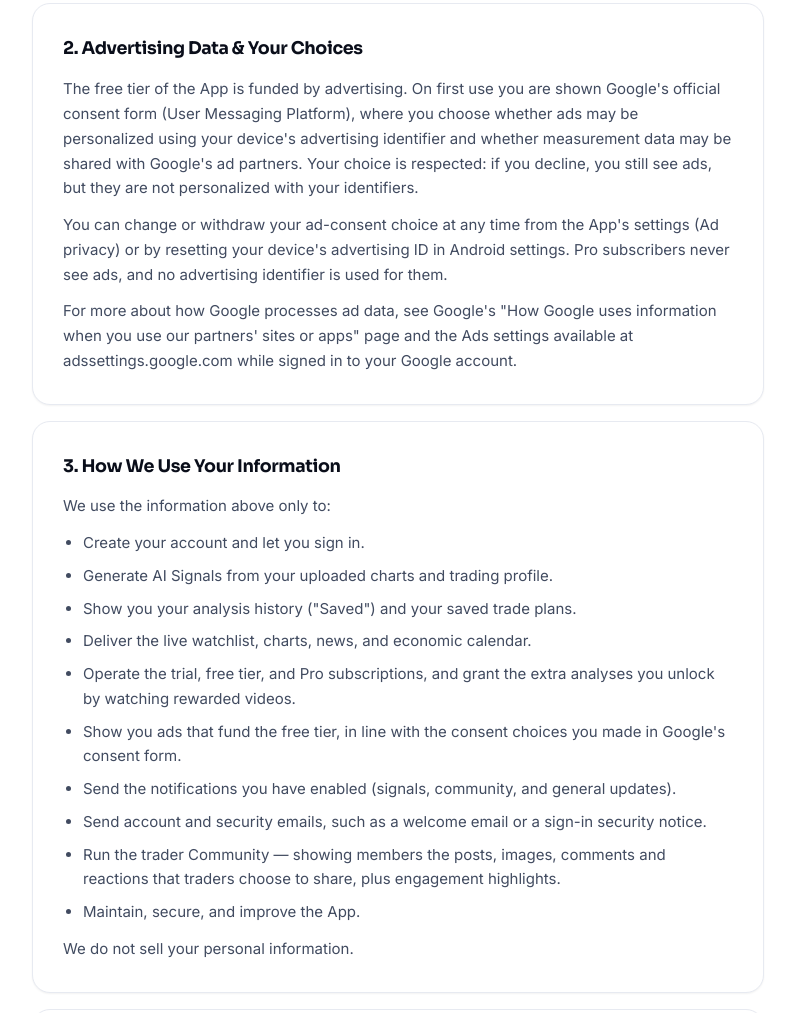
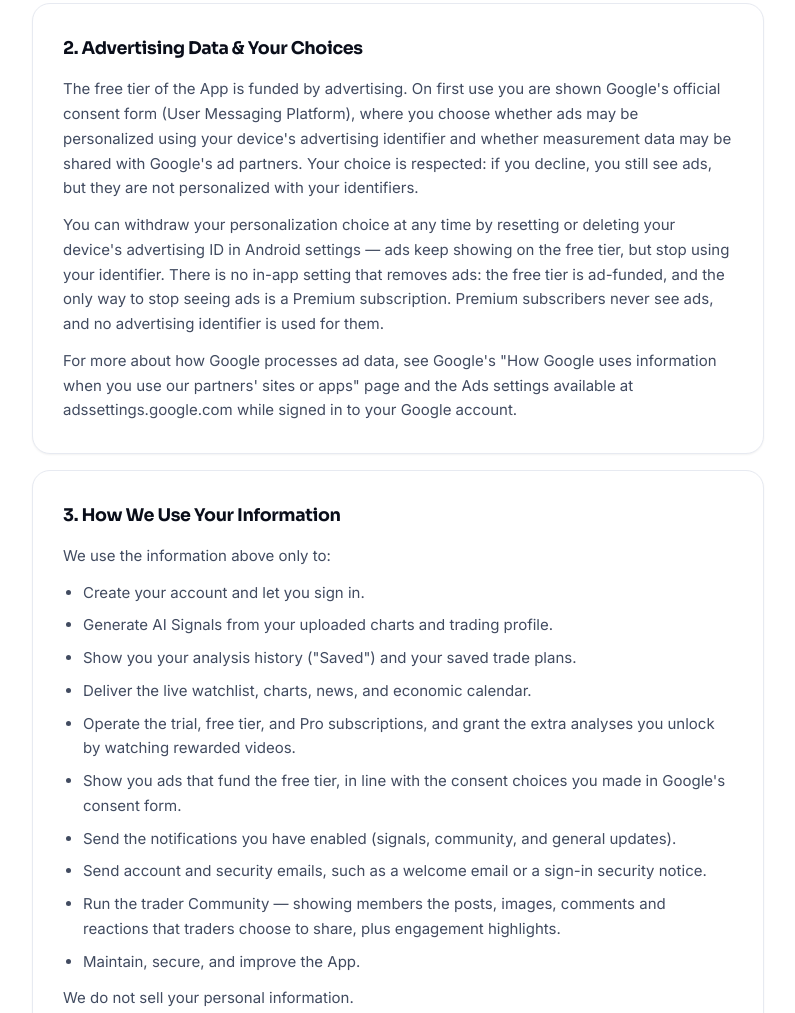
Before and after one commit to kora-messenger/marketscope-site, a plain HTML site: page privacy.html in a window 1280 px wide. Shown: the part 1195-2208 px from the top of the page, without its empty margins (242-1037 px from the left). Drawn offline with Linux system fonts and the light colour scheme.

Commit message:
Help/Privacy: correct ad FAQ — free tier keeps ads (only personalization can be limited); Premium is the only ad-free option; remove nonexistent Settings > Ad privacy claim

```diff
--- a/privacy.html
+++ b/privacy.html
@@ -77,7 +77,7 @@ footer{border-top:1px solid var(--border);padding:72px 0 36px;background:#fff}
 <section>
 <h2>2. Advertising Data &amp; Your Choices</h2>
 <p>The free tier of the App is funded by advertising. On first use you are shown Google&#x27;s official consent form (User Messaging Platform), where you choose whether ads may be personalized using your device&#x27;s advertising identifier and whether measurement data may be shared with Google&#x27;s ad partners. Your choice is respected: if you decline, you still see ads, but they are not personalized with your identifiers.</p>
-<p>You can change or withdraw your ad-consent choice at any time from the App&#x27;s settings (Ad privacy) or by resetting your device&#x27;s advertising ID in Android settings. Pro subscribers never see ads, and no advertising identifier is used for them.</p>
+<p>You can withdraw your personalization choice at any time by resetting or deleting your device&#x27;s advertising ID in Android settings — ads keep showing on the free tier, but stop using your identifier. There is no in-app setting that removes ads: the free tier is ad-funded, and the only way to stop seeing ads is a Premium subscription. Premium subscribers never see ads, and no advertising identifier is used for them.</p>
 <p>For more about how Google processes ad data, see Google&#x27;s &quot;How Google uses information when you use our partners&#x27; sites or apps&quot; page and the Ads settings available at adssettings.google.com while signed in to your Google account.</p>
 </section>
 <section>
```
Also changed, not shown: help.html (+1 -1 lines).
